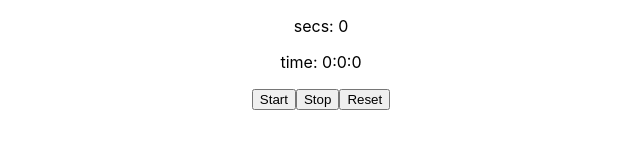
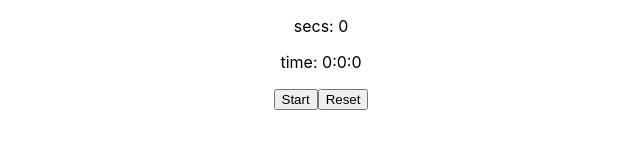
Before and after one commit to SWerbeck/timer-app, a React (Create React App) app: page / in a window 1280 px wide. Shown: the top 160 px of the page, without its empty margins (319-959 px from the left). Built offline with nearby package versions, Linux system fonts and the light colour scheme.

Commit message:
made start stop work as same button

```diff
--- a/src/components/Timer.js
+++ b/src/components/Timer.js
@@ -5,6 +5,7 @@ function Timer() {
   const [displaySeconds, setDisplaySeconds] = useState(0);
   const [displayMinutes, setDisplayMinutes] = useState(0);
   const [displayHours, setDisplayHours] = useState(5);
+  const [start, setStart] = useState(false);
 
   const timerId = useRef();
 
@@ -24,11 +25,13 @@ function Timer() {
     timerId.current = setInterval(() => {
       setSeconds((prev) => (prev += 1));
     }, 1000);
+    setStart(true);
   };
 
   const stopTimer = () => {
     clearInterval(timerId.current);
     timerId.current = 0;
+    setStart(false);
   };
 
   const resetTimer = () => {
@@ -45,10 +48,14 @@ function Timer() {
 
       <p>
         time: {displayHours}:{displayMinutes}:{displaySeconds}
+      </p>
 
-      </p>
-      <button onClick={startTimer}> Start </button>
-      <button onClick={stopTimer}>Stop</button>
+      {start ? (
+        <button onClick={stopTimer}>Stop</button>
+      ) : (
+        <button onClick={startTimer}> Start </button>
+      )}
+
       <button onClick={resetTimer}>Reset</button>
     </div>
   );
```
